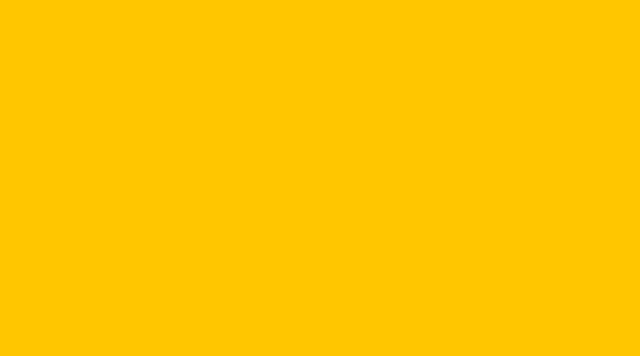
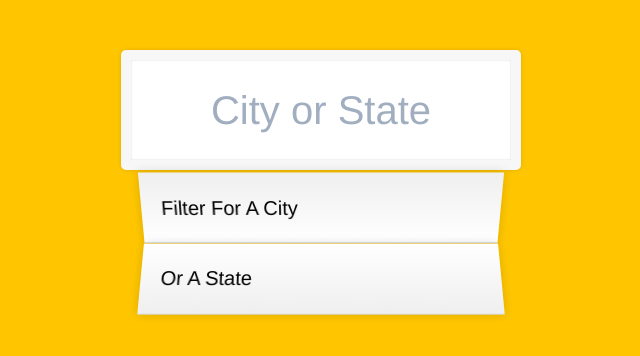
Before and after one commit to dyfu95/ajax-type-ahead, a React (Create React App) app: page / in a window 1280 px wide. Shown: the top 356 px of the page, without its empty margins (319-959 px from the left). Built offline with nearby package versions, Linux system fonts and the light colour scheme.

Commit message:
feat: add components Form

```diff
--- a/src/App.js
+++ b/src/App.js
@@ -1,6 +1,6 @@
 import { GlobalStyles } from "./style/GlobalStyle";
 import styled from "styled-components";
-
+import Form from "./components/Form";
 const Main = styled.main`
   width: 100%;
   height: 100%;
@@ -13,7 +13,9 @@ function App() {
   return (
     <>
       <GlobalStyles />
-      <Main></Main>
+      <Main>
+        <Form></Form>
+      </Main>
     </>
   );
 }
--- /dev/null
+++ b/src/components/Form.js
@@ -0,0 +1,64 @@
+import styled from "styled-components";
+
+const SearchForm = styled.form`
+  width: 100%;
+  max-width: 440px;
+  padding: 0 20px;
+  margin: 50px auto;
+`;
+const SearchInput = styled.input`
+  display: block;
+  outline: none;
+  width: 100%;
+  padding: 20px 0;
+  margin: 0;
+  text-align: center;
+  border: 10px solid #f7f7f7;
+  position: relative;
+  border-radius: 5px;
+  font-size: 40px;
+  box-shadow: 0 0 5px rgba(0, 0, 0, 0.12), inset 0 0 2px rgba(0, 0, 0, 0.19);
+`;
+
+const Suggestions = styled.ul`
+  margin: 0 auto;
+  padding: 0 20px;
+  position: relative;
+`;
+
+const SuggestionItem = styled.li`
+  background: white;
+  list-style: none;
+  border-bottom: 1px solid #d8d8d8;
+  box-shadow: 0 0 10px rgba(0, 0, 0, 0.14);
+  margin: 0;
+  padding: 20px;
+  transition: background 0.2s;
+  display: flex;
+  justify-content: space-between;
+  text-transform: capitalize;
+  &:nth-child(even) {
+    transform: perspective(100px) rotateX(3deg) translateY(2px) scale(1.001);
+    background: linear-gradient(to bottom, #ffffff 0%, #efefef 100%);
+  }
+  &:nth-child(odd) {
+    transform: perspective(100px) rotateX(-3deg) translateY(3px);
+    background: linear-gradient(to top, #ffffff 0%, #efefef 100%);
+  }
+`;
+
+export default function Form() {
+  return (
+    <SearchForm>
+      <SearchInput
+        type="text"
+        class="search"
+        placeholder="City or State"
+      ></SearchInput>
+      <Suggestions class="suggestions">
+        <SuggestionItem>Filter for a city</SuggestionItem>
+        <SuggestionItem>or a state</SuggestionItem>
+      </Suggestions>
+    </SearchForm>
+  );
+}
```
